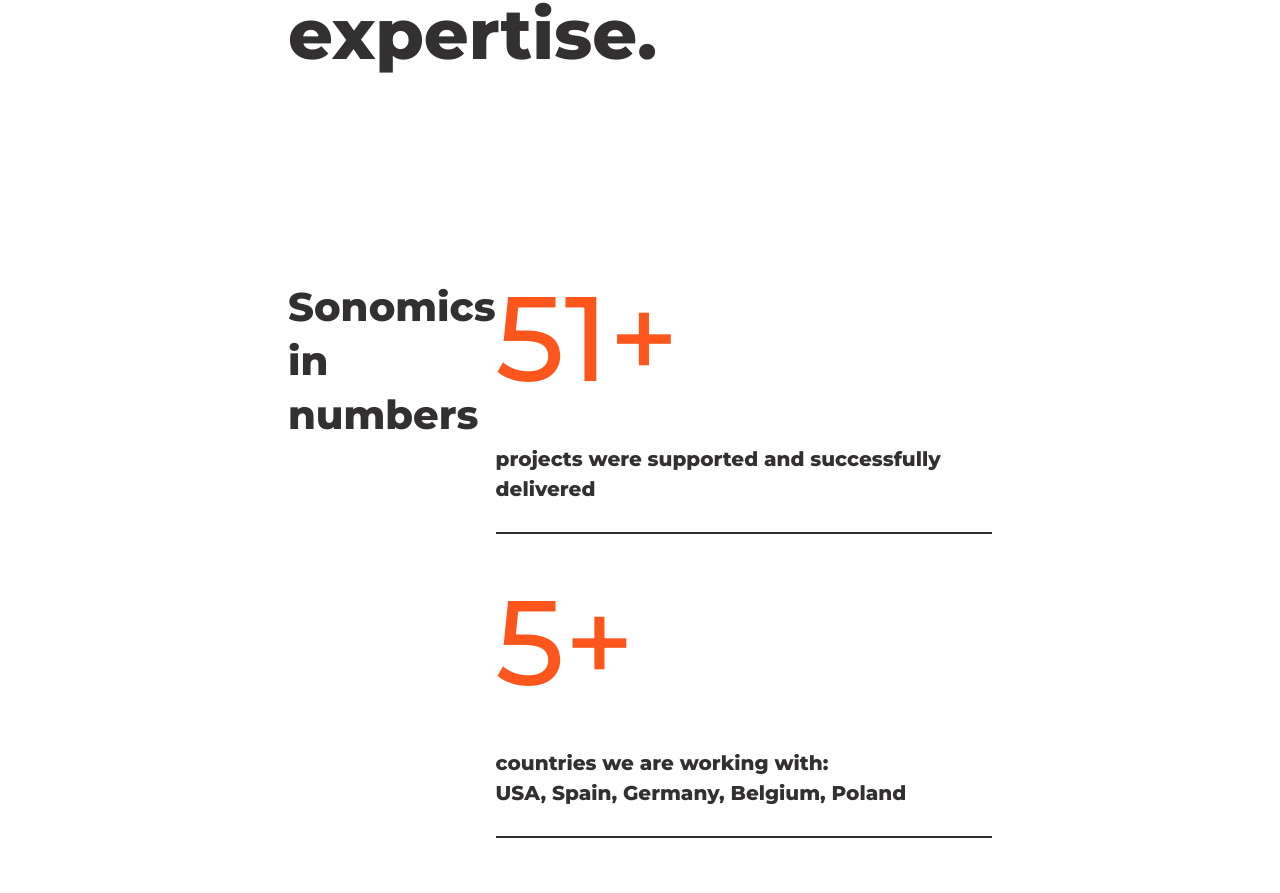
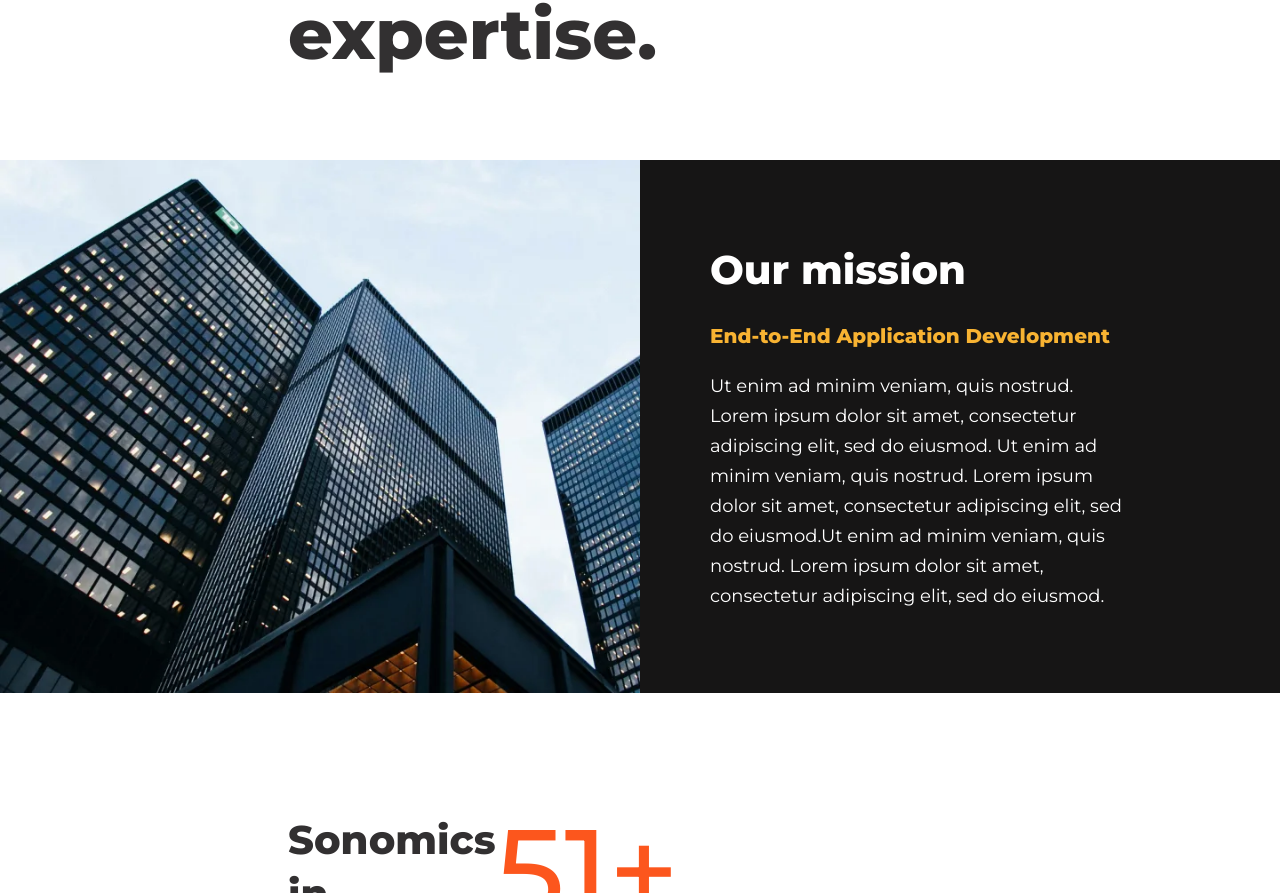
Before and after one commit to skabanets/sonomics, a React (Vite) app: page /about in a window 1280 px wide. Shown: the part 624-1517 px from the top of the page. Built offline with nearby package versions, Linux system fonts and the light colour scheme.

Commit message:
Add OurMission section

```diff
--- a/src/index.css
+++ b/src/index.css
@@ -53,6 +53,7 @@ html[data-theme="light"] {
   --secondary-bg: #f3f2f2;
   --black-bg: #161515;
   --dark-bg: #323031;
+  --our-mision-bg: #161515;
   --theme-toggle-bg: #f3f2f2;
 
   --main-text: #323031;
@@ -76,6 +77,7 @@ html[data-theme="dark"] {
   --secondary-bg: #161515;
   --black-bg: #161515;
   --dark-bg: #323031;
+  --our-mision-bg: #323031;
   --theme-toggle-bg: #323031;
 
   --main-text: #ffffff;
--- a/src/pages/About.tsx
+++ b/src/pages/About.tsx
@@ -1,9 +1,10 @@
-import { AboutSonomics, SonomicsNumbers, SuccessfulStories, Team } from "../sections";
+import { AboutSonomics, OurMission, SonomicsNumbers, SuccessfulStories, Team } from "../sections";
 
 const About = () => {
   return (
     <>
       <AboutSonomics />
+      <OurMission />
       <SonomicsNumbers />
       <Team />
       <SuccessfulStories />
--- /dev/null
+++ b/src/sections/About/OurMission.tsx
@@ -0,0 +1,29 @@
+import { images } from "../../assets";
+
+export const OurMission = () => {
+  const { commonImages } = images;
+  return (
+    <section>
+      <div className="mx-auto flex max-w-[1440px]">
+        <img
+          srcSet={`${commonImages.our_mission_1x} 1x, ${commonImages.our_mission_2x} 2x`}
+          src={commonImages.our_mission_1x}
+          alt="Illustration of city skyscrapers"
+          width="720"
+          height="600"
+          className="w-1/2 object-cover"
+        />
+        <div className="bg-ourMisionBgColor flex w-1/2 flex-col justify-center pl-[70px] pr-[150px] transition">
+          <h2 className="mb-[24px] text-whiteTextColor">Our mission</h2>
+          <h4 className="mb-[20px] text-accentYellowColor">End-to-End Application Development</h4>
+          <p className="big-text text-whiteTextColor">
+            Ut enim ad minim veniam, quis nostrud. Lorem ipsum dolor sit amet, consectetur
+            adipiscing elit, sed do eiusmod. Ut enim ad minim veniam, quis nostrud. Lorem ipsum
+            dolor sit amet, consectetur adipiscing elit, sed do eiusmod.Ut enim ad minim veniam,
+            quis nostrud. Lorem ipsum dolor sit amet, consectetur adipiscing elit, sed do eiusmod.
+          </p>
+        </div>
+      </div>
+    </section>
+  );
+};
--- a/src/sections/index.ts
+++ b/src/sections/index.ts
@@ -3,6 +3,7 @@ export * from "./Home/Industries";
 export * from "./Home/Services";
 export * from "./Home/CaseStudies";
 export * from "./About/AboutSonomics";
+export * from "./About/OurMission";
 export * from "./About/SonomicsNumbers";
 export * from "./About/SuccessfulStories";
 export * from "./About/Team";
--- a/tailwind.config.ts
+++ b/tailwind.config.ts
@@ -21,6 +21,7 @@ export default {
         secondaryBgColor: "var(--secondary-bg)",
         blackBgColor: "var(--black-bg)",
         darkBgColor: "var(--dark-bg)",
+        ourMisionBgColor: "var(--our-mision-bg)",
 
         mainTextColor: "var(--main-text)",
         secondaryTextColor: "var(--secondary-text)",
```
